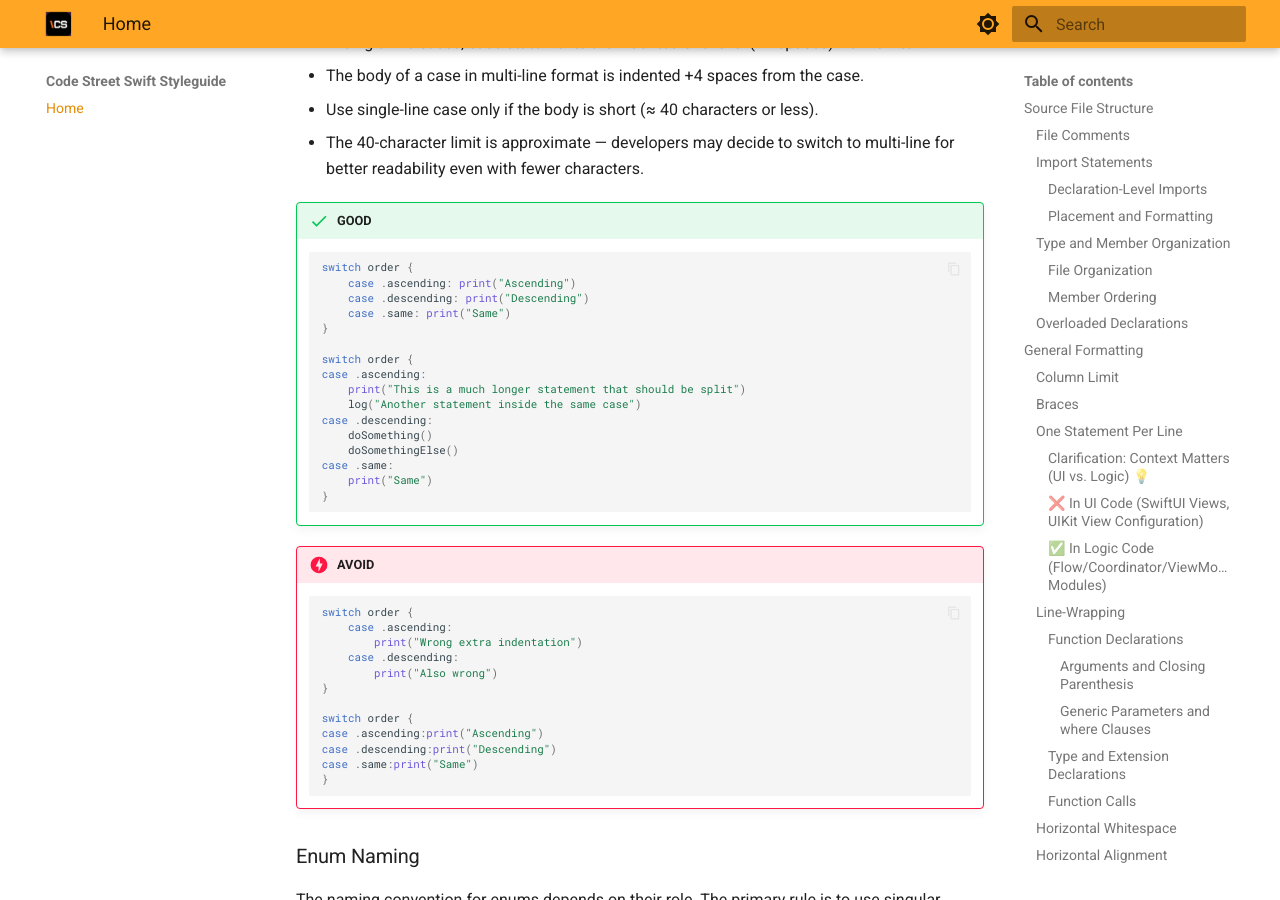
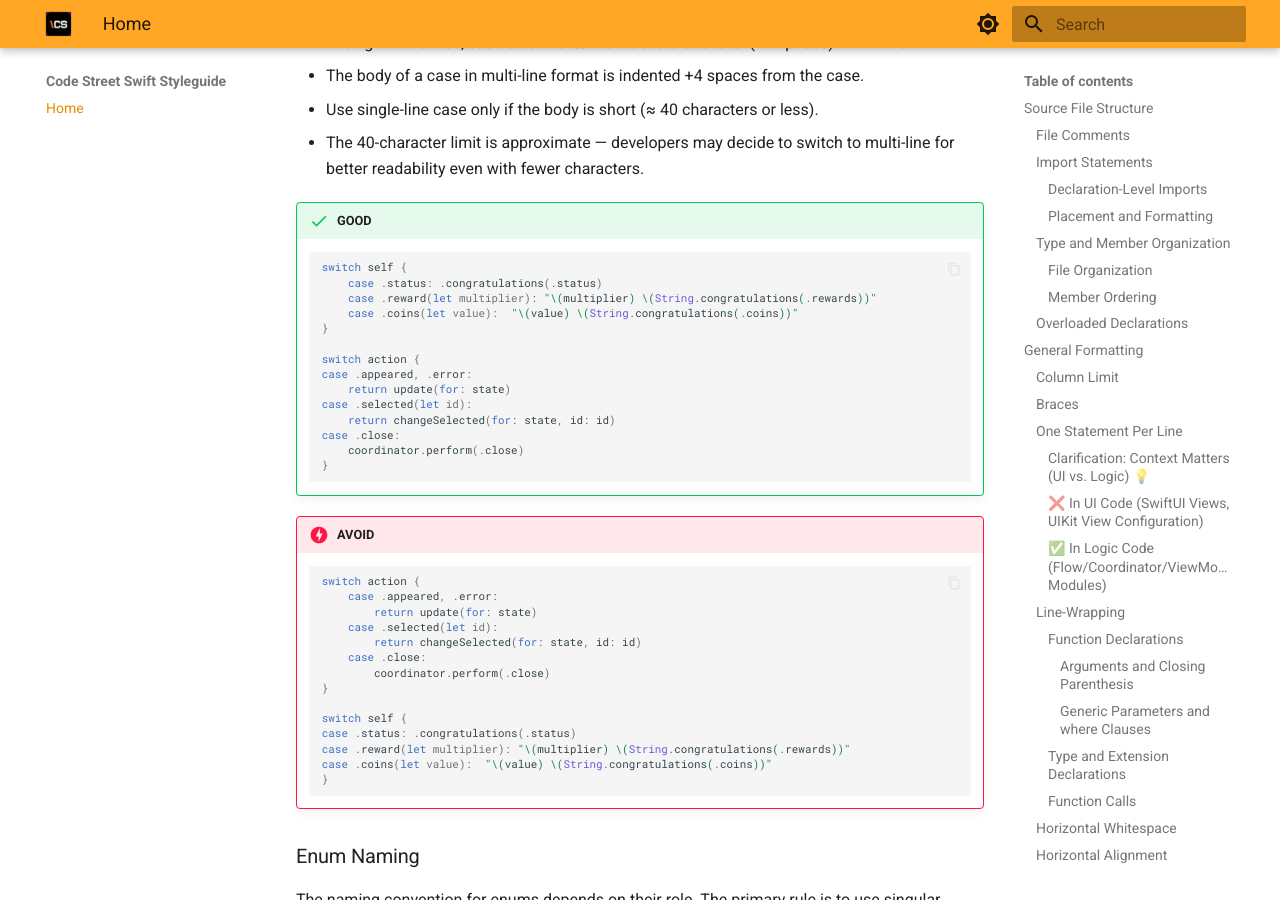
Before and after one commit to Lamass566/styleguide, an MkDocs documentation site: the page built from docs/index.md, in a window 1280 px wide and 900 px high, scrolled down 14794 px. Built offline with MkDocs 1.6.1 and Material for MkDocs 9.7.7, drawn with Linux system fonts in a browser that asks for light colours; some of the changed text lies outside the part shown.

Commit message:
Update index.md

````diff
--- a/docs/index.md
+++ b/docs/index.md
@@ -573,36 +573,36 @@
 
 !!! success "GOOD"
     ```swift
-    switch order {
-        case .ascending: print("Ascending")
-        case .descending: print("Descending")
-        case .same: print("Same")
-    }
-
-    switch order {
-    case .ascending:
-        print("This is a much longer statement that should be split")
-        log("Another statement inside the same case")
-    case .descending:
-        doSomething()
-        doSomethingElse()
-    case .same:
-        print("Same")
-    }
-    ```
-!!! danger "AVOID"
-    ```swift
-    switch order {
-        case .ascending:
-            print("Wrong extra indentation")
-        case .descending:
-            print("Also wrong")
-    }
-
-    switch order {
-    case .ascending:print("Ascending")
-    case .descending:print("Descending")
-    case .same:print("Same")
+    switch self {
+        case .status: .congratulations(.status)
+        case .reward(let multiplier): "\(multiplier) \(String.congratulations(.rewards))"
+        case .coins(let value):  "\(value) \(String.congratulations(.coins))"
+    }
+
+    switch action {
+    case .appeared, .error:
+        return update(for: state)
+    case .selected(let id):
+        return changeSelected(for: state, id: id)
+    case .close:
+        coordinator.perform(.close)
+    }
+    ```
+!!! danger "AVOID"
+    ```swift
+    switch action {
+        case .appeared, .error:
+            return update(for: state)
+        case .selected(let id):
+            return changeSelected(for: state, id: id)
+        case .close:
+            coordinator.perform(.close)
+    }
+
+    switch self {
+    case .status: .congratulations(.status)
+    case .reward(let multiplier): "\(multiplier) \(String.congratulations(.rewards))"
+    case .coins(let value):  "\(value) \(String.congratulations(.coins))"
     }
     ```
 
@@ -642,19 +642,30 @@
 
 !!! success "GOOD"
     ```swift
-    // "Strings" is a logical group for string constants.
-    // "Images" is a collection of keys for images.
-    enum AppConstants {
+    enum Constants {
+
+        enum Images: String, ImageKey {
+            case box
+            case congratulation
+            case coinsSpecial
+            case userPhotoPlaceholder
+
+            var bundle: Bundle? { .module }
+        }
+
         enum Strings {
-            static let welcomeTitle = "Welcome!"
-            static let errorTitle = "Error"
-        }
-
-        enum Images {
-            static let mainIcon = "app_icon"
-            static let placeholder = "user_placeholder"
-        }
-    }
+
+            enum Levels: String, LevelsLocalizedKey {
+                case title = "levels.title"
+                case subtitle = "levels.subtitle"
+                case level = "levels.level"
+                case coinsTitle = "levels.coins_text"
+                case rewardsTitle = "levels.rewards_title"
+                case statusDescription = "levels.status_description"
+                case rewardDescription = "levels.reward_description"
+                case coinsDescription = "levels.coins_description"
+            }
+        }
     ```
 
 ### Enum Cases
@@ -895,25 +906,25 @@
 
 !!! success "GOOD"
     ```swift
-    public struct Person {
-        public let name: String
-        public let phoneNumber: String
-
-        public init(name: String, phoneNumber: String) {
-            self.name = name
-            self.phoneNumber = phoneNumber
-        }
-    }
-    ```
-!!! danger "AVOID"
-    ```swift
-    public struct Person {
-        public let name: String
-        public let phoneNumber: String
-
-        public init(name otherName: String, phoneNumber otherPhoneNumber: String) {
-            name = otherName
-            phoneNumber = otherPhoneNumber
+    public struct CongratulationsViewData {
+        public let user: User
+        public let rewards: [Reward]
+
+        public init(user: User, rewards: [Reward]) {
+            self.user = user
+            self.rewards = rewards
+        }
+    }
+    ```
+!!! danger "AVOID"
+    ```swift
+    public struct CongratulationsViewData {
+        public let user: User
+        public let rewards: [Reward]
+
+        public init(user otherUser: User, rewards otheRrewards: [Reward]) {
+            user = otherUser
+            rewards = otheRrewards
         }
     }
     ```
````
Also changed, not shown: other parts of docs/index.md (+2 -2 lines).
